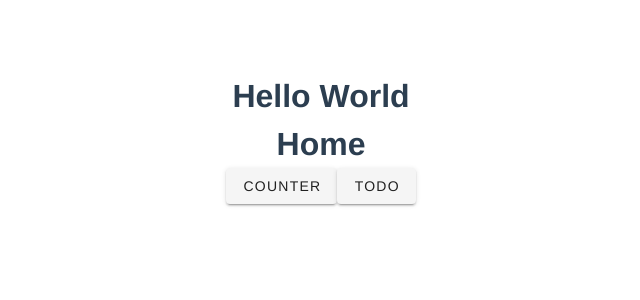
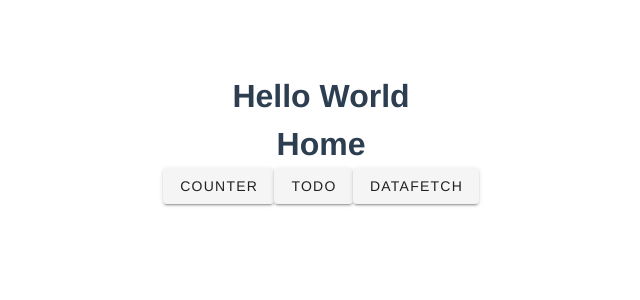
Before and after one commit to noko-nokono/vue-practice, a Vue app in the folder vue-2/: page / in a window 1280 px wide. Shown: the top 300 px of the page, without its empty margins (319-959 px from the left). Built offline with nearby package versions, Linux system fonts and the light colour scheme.

Commit message:
add data fetch page

```diff
--- a/vue-2/src/page/Home.vue
+++ b/vue-2/src/page/Home.vue
@@ -4,6 +4,7 @@ export default {
     const list = [
       { name: 'Counter', path: '/counter' },
       { name: 'Todo', path: '/todo' },
+      { name: 'DataFetch', path: '/data-fetch' },
     ]
     return {
       list
--- a/vue-2/src/settings/routing.ts
+++ b/vue-2/src/settings/routing.ts
@@ -3,6 +3,7 @@ import VueRouter from 'vue-router';
 import Home from '@/page/Home.vue';
 import Counter from '@/page/Counter.vue';
 import Todo from '@/page/Todo.vue';
+import DataFetch from '@/page/DataFetch.vue';
 
 Vue.use(VueRouter);
 
@@ -21,6 +22,11 @@ const routes = [
     path: '/todo',
     name: 'Todo',
     component: Todo
+  },
+  {
+    path: '/data-fetch',
+    name: 'DataFetch',
+    component: DataFetch
   }
 ];
 
```
